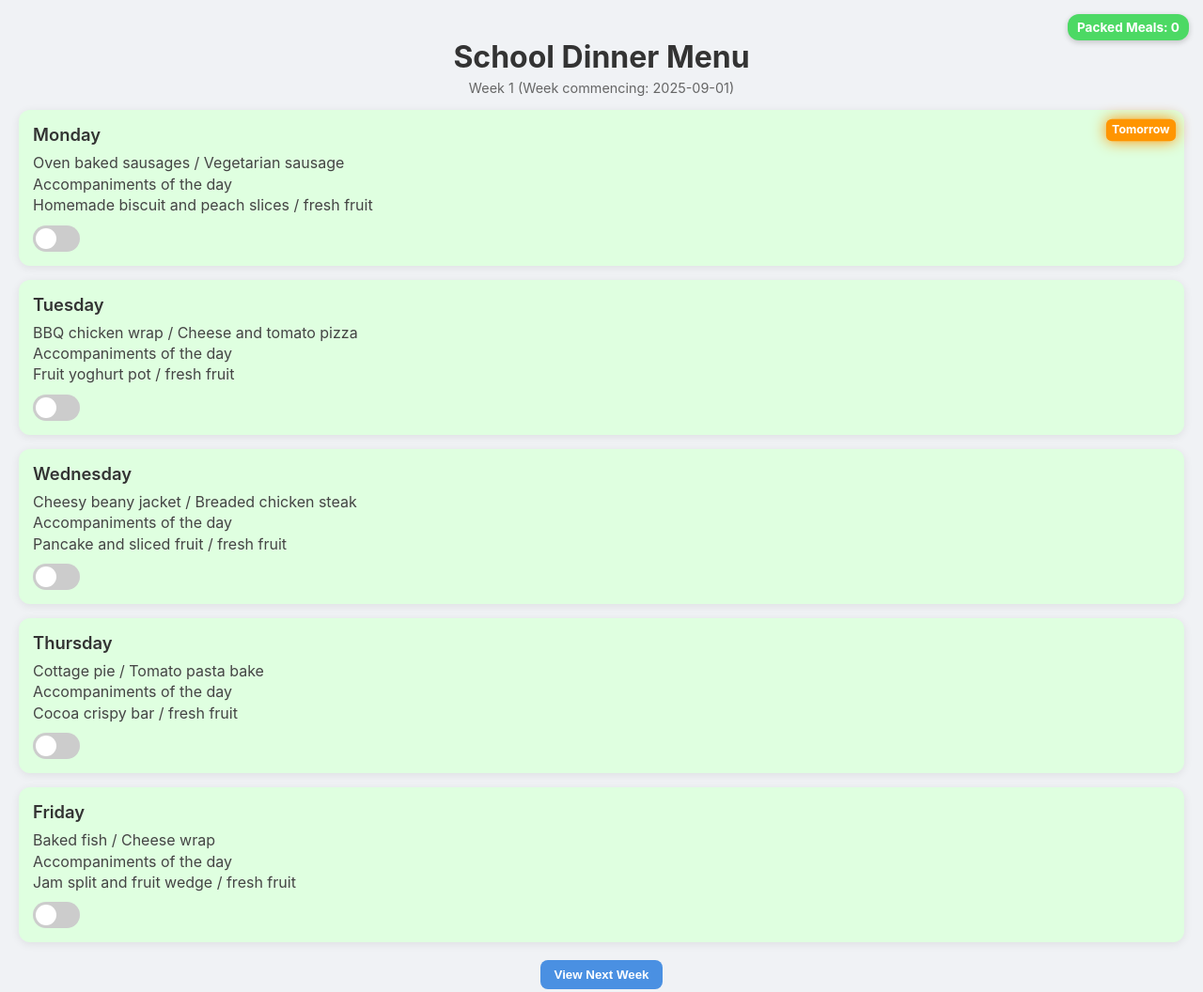
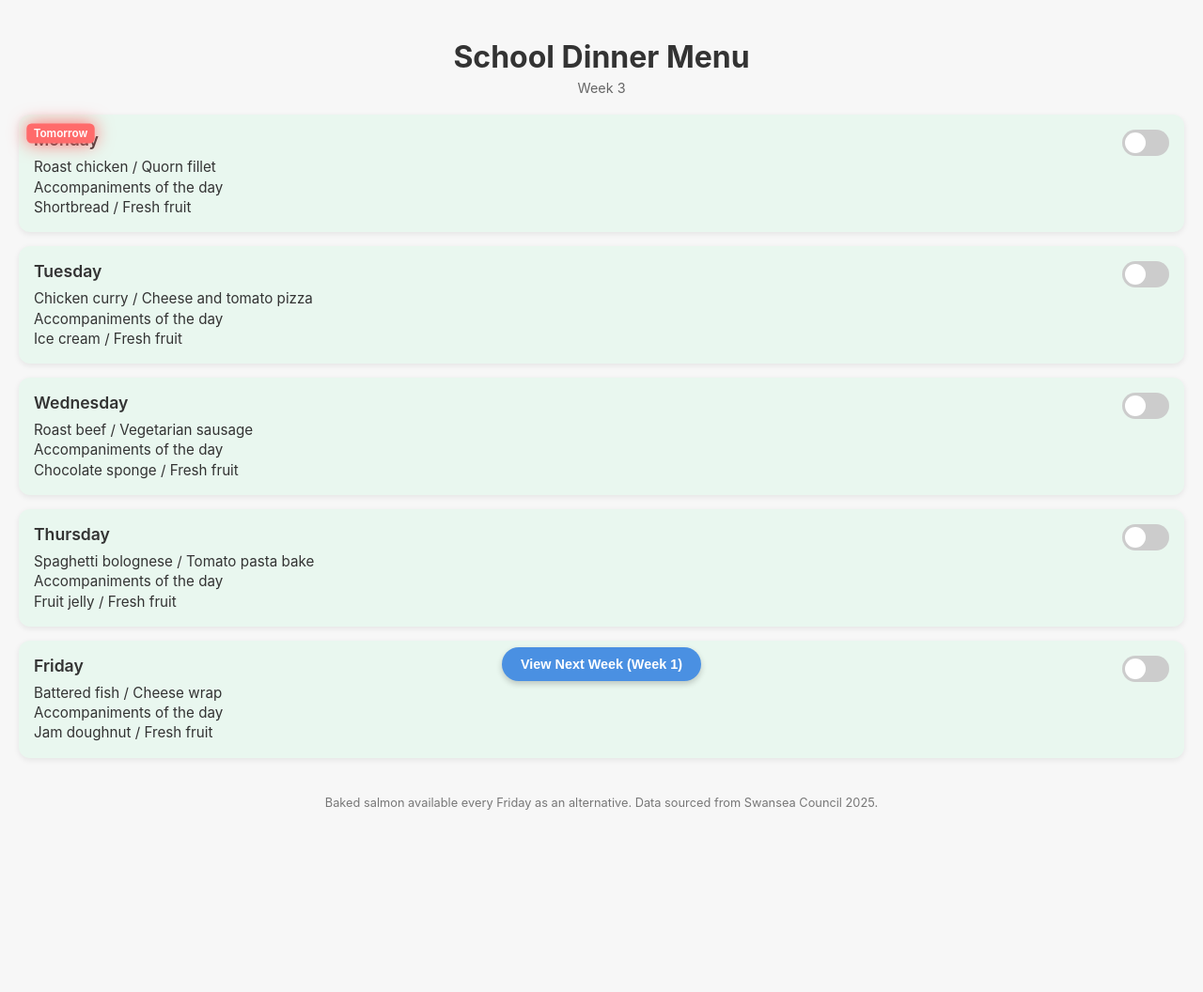
Before and after one commit to lambertlambert2004/Dinner, a plain HTML site: page index.html in a window 1280 px wide. Shown: the whole page at 94% size. After the commit the page ends 882 px from the top, so only its background shows below. Drawn offline with Linux system fonts and the light colour scheme.

Commit message:
Update index.html

```diff
--- a/index.html
+++ b/index.html
@@ -1,229 +1,218 @@
-<!DOCTYPE html>
+<!doctype html>
 <html lang="en">
 <head>
-<meta charset="UTF-8">
-<meta name="viewport" content="width=device-width, initial-scale=1.0">
+<meta charset="utf-8">
+<meta name="viewport" content="width=device-width, initial-scale=1">
 <title>School Dinner Menu</title>
-<link rel="apple-touch-icon" sizes="180x180" href="https://raw.githubusercontent.com/lambertlambert2004/Dinner/main/icon-180.PNG">
-<meta name="apple-mobile-web-app-capable" content="yes">
-<meta name="apple-mobile-web-app-title" content="School Dinner Menu">
+<link rel="apple-touch-icon" href="icon-180.png">
 <style>
-body {
-  font-family: -apple-system, BlinkMacSystemFont, "Segoe UI", Roboto, Helvetica, Arial, sans-serif;
-  margin:0; padding:20px; background:#f0f2f5;
-}
-h1 { text-align:center; margin-bottom:5px; font-weight:700; color:#333; }
-#weekNumber { text-align:center; font-size:.9rem; color:#666; margin-bottom:15px; }
-.card {
-  background:#dfffe0;
-  border-radius:12px;
-  box-shadow:0 2px 10px rgba(0,0,0,0.08);
-  padding:15px;
-  margin-bottom:15px;
-  position:relative;
-  transition: transform 0.2s, background 0.3s;
-}
-.card.packed { background:#fff4b2; }
-.day-name { font-weight:600; font-size:1.15rem; margin-bottom:8px; color:#333; }
-.meals { white-space:pre-line; line-height:1.4; color:#444; }
-.label {
-  position:absolute;
-  top:10px;
-  right:10px;
-  font-size:0.75rem;
-  font-weight:bold;
-  color:#fff;
-  padding:3px 6px;
-  border-radius:6px;
-  z-index:2;
-}
-.label.today {
-  background:#4a90e2;
-  animation: glowPulseBlue 2s infinite alternate;
-}
-.label.tomorrow {
-  background:#ff9500;
-  animation: glowPulseOrange 2s infinite alternate;
-}
+  body {
+    font-family: -apple-system, BlinkMacSystemFont, "SF Pro Display", "Segoe UI", Roboto, Helvetica, Arial, sans-serif;
+    margin:0; padding:20px; background:#f7f7f7; color:#333;
+  }
+  h1 { text-align:center; margin-bottom:5px; font-weight:700; }
+  #weekDisplay { text-align:center; font-size:.9rem; color:#666; margin-bottom:20px; }
+  .card {
+    background:#fff; border-radius:12px; padding:16px; margin-bottom:15px;
+    box-shadow:0 2px 6px rgba(0,0,0,0.08); position:relative;
+  }
+  .day { font-weight:600; font-size:1.1rem; margin-bottom:8px; }
+  .menu { white-space:pre-line; font-size:.95rem; line-height:1.4; }
+  .toggle { position:absolute; top:16px; right:16px; }
+  .toggle input { display:none; }
+  .slider {
+    position:relative; display:inline-block; width:50px; height:28px;
+    background:#ccc; border-radius:28px; cursor:pointer; transition:.4s;
+  }
+  .slider:before {
+    content:""; position:absolute; width:22px; height:22px; left:3px; bottom:3px;
+    background:#fff; border-radius:50%; transition:.4s;
+  }
+  input:checked + .slider { background:#4cd964; }
+  input:checked + .slider:before { transform:translateX(22px); }
+  .card.other-day { background:#e9f7ef; }
+  .card.packed { background:#fff4b2; }
+  .label {
+    position:absolute; top:10px; left:10px;
+    font-size:.7rem; font-weight:600; color:#fff;
+    padding:3px 7px; border-radius:5px;
+  }
+  .label.today { background:#4a90e2; animation:glowBlue 2s infinite alternate; }
+  .label.tomorrow { background:#ff6b6b; animation:glowRed 2s infinite alternate; }
 
-@keyframes glowPulseBlue {
-  0% { box-shadow:0 0 10px #4a90e2; transform:scale(1); }
-  50% { box-shadow:0 0 30px #4a90e2; transform:scale(1.06); }
-  100% { box-shadow:0 0 15px #4a90e2; transform:scale(1); }
-}
-@keyframes glowPulseOrange {
-  0% { box-shadow:0 0 5px #ff9500; transform:scale(1); }
-  50% { box-shadow:0 0 15px #ff9500; transform:scale(1.03); }
-  100% { box-shadow:0 0 8px #ff9500; transform:scale(1); }
-}
-
-.toggle { position:relative; display:inline-block; width:50px; height:28px; margin-top:10px; }
-.toggle input { opacity:0; width:0; height:0; }
-.slider { position:absolute; cursor:pointer; top:0; left:0; right:0; bottom:0; background-color:#ccc; transition:.4s; border-radius:28px; }
-.slider:before { position:absolute; content:""; height:22px; width:22px; left:3px; bottom:3px; background-color:white; transition:.4s; border-radius:50%; }
-input:checked + .slider { background-color:#4cd964; }
-input:checked + .slider:before { transform:translateX(22px); }
-
-#controls { text-align:center; margin-top:10px; }
-#toggleWeekBtn, #returnWeekBtn {
-  background:#4a90e2;
-  color:#fff;
-  border:none;
-  padding:8px 14px;
-  border-radius:8px;
-  margin:4px;
-  cursor:pointer;
-  font-weight:bold;
-}
-#returnWeekBtn { display:none; background:#ff6b6b; }
-
-#viewingWeekIndicator {
-  position:fixed; bottom:100px; left:50%; transform:translateX(-50%);
-  background:#ff6b6b; color:#fff; padding:8px 14px; border-radius:12px;
-  font-weight:bold; box-shadow:0 2px 6px rgba(0,0,0,0.2); display:none; z-index:1000;
-  animation: pulse 2s infinite;
-}
-@keyframes pulse {
-  0% { transform:translateX(-50%) scale(1); opacity:0.9; }
-  50% { transform:translateX(-50%) scale(1.05); opacity:1; }
-  100% { transform:translateX(-50%) scale(1); opacity:0.9; }
-}
-
-#packedBadge {
-  position:fixed; top:15px; right:15px; background:#4cd964; color:#fff;
-  font-weight:bold; padding:6px 10px; border-radius:12px; box-shadow:0 2px 6px rgba(0,0,0,0.2);
-  z-index:1000; font-size:0.85rem;
-}
+  @keyframes glowBlue {
+    0% { box-shadow:0 0 6px #4a90e2; transform:scale(1);}
+    50%{ box-shadow:0 0 18px #4a90e2; transform:scale(1.05);}
+    100%{ box-shadow:0 0 6px #4a90e2; transform:scale(1);}
+  }
+  @keyframes glowRed {
+    0% { box-shadow:0 0 6px #ff6b6b; transform:scale(1);}
+    50%{ box-shadow:0 0 18px #ff6b6b; transform:scale(1.05);}
+    100%{ box-shadow:0 0 6px #ff6b6b; transform:scale(1);}
+  }
+  #weekNav { position:fixed; bottom:70px; left:0; width:100%; text-align:center; }
+  #weekNav button {
+    background:#4a90e2; color:#fff; border:none; border-radius:20px;
+    padding:10px 20px; font-size:.9rem; font-weight:600; cursor:pointer;
+    box-shadow:0 3px 6px rgba(0,0,0,0.2); margin:5px auto; display:inline-block;
+  }
+  footer { margin-top:40px; text-align:center; font-size:.8rem; color:#777; }
 </style>
 </head>
 <body>
 <h1>School Dinner Menu</h1>
-<div id="weekNumber"></div>
-<div id="menuContainer"></div>
-<div id="controls">
-  <button id="toggleWeekBtn">View Next Week</button>
-  <button id="returnWeekBtn">Return to Current Week</button>
-</div>
-<div id="viewingWeekIndicator"></div>
-<div id="packedBadge"></div>
+<div id="weekDisplay"></div>
+<div id="menu"></div>
+<div id="weekNav"></div>
+<footer>Baked salmon available every Friday as an alternative. Data sourced from Swansea Council 2025.</footer>
 
 <script>
+// WEEK MAP
+const weekMap = [
+  { week:1, start:"2025-09-01", end:"2025-09-07" },
+  { week:2, start:"2025-09-08", end:"2025-09-14" },
+  { week:3, start:"2025-09-15", end:"2025-09-21" },
+  { week:1, start:"2025-09-22", end:"2025-09-28" },
+  { week:2, start:"2025-09-29", end:"2025-10-05" },
+  { week:3, start:"2025-10-06", end:"2025-10-12" },
+  { week:1, start:"2025-10-13", end:"2025-10-19" },
+  { week:2, start:"2025-10-20", end:"2025-10-26" },
+  { week:3, start:"2025-11-03", end:"2025-11-09" },
+  { week:1, start:"2025-11-10", end:"2025-11-16" },
+  { week:2, start:"2025-11-17", end:"2025-11-23" },
+  { week:3, start:"2025-11-24", end:"2025-11-30" },
+  { week:1, start:"2025-12-01", end:"2025-12-07" },
+  { week:2, start:"2025-12-08", end:"2025-12-14" },
+  { week:3, start:"2025-12-15", end:"2025-12-21" }
+];
+
+// MENUS (official Swansea data)
 const MENUS = {
-  1: { Monday:"Oven baked sausages / Vegetarian sausage\nAccompaniments of the day\nHomemade biscuit and peach slices / fresh fruit",
-       Tuesday:"BBQ chicken wrap / Cheese and tomato pizza\nAccompaniments of the day\nFruit yoghurt pot / fresh fruit",
-       Wednesday:"Cheesy beany jacket / Breaded chicken steak\nAccompaniments of the day\nPancake and sliced fruit / fresh fruit",
-       Thursday:"Cottage pie / Tomato pasta bake\nAccompaniments of the day\nCocoa crispy bar / fresh fruit",
-       Friday:"Baked fish / Cheese wrap\nAccompaniments of the day\nJam split and fruit wedge / fresh fruit" },
-  2: { Monday:"Breaded chicken steak / Vegetable cheese bake\nAccompaniments of the day\nFruit yoghurt pot / fresh fruit",
-       Tuesday:"Pasta bolognese / Omelette\nAccompaniments of the day\nJelly and mandarins / fresh fruit",
-       Wednesday:"Chicken curry / Cheese and tomato pizza\nAccompaniments of the day\nFruit muffin / fresh fruit",
-       Thursday:"Roast chicken / Pasta Napolitana\nAccompaniments of the day\nCookie / fresh fruit",
-       Friday:"Fish fingers / Cheese wrap\nAccompaniments of the day\nWelsh cake and fruit wedge / fresh fruit" },
-  3: { Monday:"Meatballs / Tomato pasta bake\nAccompaniments of the day\nJam split and fruit wedge / fresh fruit",
-       Tuesday:"Chicken curry / Margherita pizza\nAccompaniments of the day\nFruit yoghurt pot / fresh fruit",
-       Wednesday:"Cheese and tomato calzone / Breaded chicken steak\nAccompaniments of the day\nJelly and mandarins / fresh fruit",
-       Thursday:"Roast turkey / Macaroni cheese\nAccompaniments of the day\nChocolate cookie / fresh fruit",
-       Friday:"Baked fish / Cheese wrap\nAccompaniments of the day\nFruit muffin / fresh fruit" }
+  1: {
+    Monday: "Oven baked sausages / Vegetarian sausage\nAccompaniments of the day\nFruit / Biscuit",
+    Tuesday: "BBQ chicken wrap / Cheese and tomato pizza\nAccompaniments of the day\nFruit yoghurt / Fresh fruit",
+    Wednesday: "Cheesy beany jacket / Breaded chicken steak\nAccompaniments of the day\nPancake and fruit",
+    Thursday: "Cottage pie / Tomato pasta bake\nAccompaniments of the day\nCookie / Fresh fruit",
+    Friday: "Baked fish / Cheese wrap\nAccompaniments of the day\nJam split and fruit wedge"
+  },
+  2: {
+    Monday: "Breaded chicken steak / Vegetable cheese bake\nAccompaniments of the day\nFruit yoghurt pot / Fresh fruit",
+    Tuesday: "Pasta bolognese / Vegetarian hotdog\nAccompaniments of the day\nFruit sponge / Fresh fruit",
+    Wednesday: "Roast pork / Quorn fillet\nAccompaniments of the day\nRice pudding / Fresh fruit",
+    Thursday: "Chicken curry / Cheese and tomato pizza\nAccompaniments of the day\nIce cream / Fresh fruit",
+    Friday: "Fish fingers / Omelette\nAccompaniments of the day\nFruit muffin / Fresh fruit"
+  },
+  3: {
+    Monday: "Roast chicken / Quorn fillet\nAccompaniments of the day\nShortbread / Fresh fruit",
+    Tuesday: "Chicken curry / Cheese and tomato pizza\nAccompaniments of the day\nIce cream / Fresh fruit",
+    Wednesday: "Roast beef / Vegetarian sausage\nAccompaniments of the day\nChocolate sponge / Fresh fruit",
+    Thursday: "Spaghetti bolognese / Tomato pasta bake\nAccompaniments of the day\nFruit jelly / Fresh fruit",
+    Friday: "Battered fish / Cheese wrap\nAccompaniments of the day\nJam doughnut / Fresh fruit"
+  }
 };
-
-const weekMap = [
-  {week:1,start:"2025-09-01",end:"2025-09-05"},
-  {week:2,start:"2025-09-08",end:"2025-09-12"},
-  {week:3,start:"2025-09-15",end:"2025-09-19"}
-];
 
 const weekdays=["Sunday","Monday","Tuesday","Wednesday","Thursday","Friday","Saturday"];
 
-function getWeekNum(date){
+// LOCAL STORAGE
+let packed=JSON.parse(localStorage.getItem('packedLunch')||'{}');
+
+// DETERMINE CURRENT WEEK
+function getCurrentWeek(date=new Date()){
   let d=new Date(date);
-  for(let i=weekMap.length-1;i>=0;i--){
-    if(d >= new Date(weekMap[i].start) && d <= new Date(weekMap[i].end)) return weekMap[i].week;
+  if(d.getDay()===0) d.setDate(d.getDate()+1); // show next week on Sunday
+  for(const w of weekMap){
+    if(new Date(d)>=new Date(w.start) && new Date(d)<=new Date(w.end)) return w.week;
   }
   return 1;
 }
 
-function getCurrentAndTomorrow(){
-  let t=new Date();
-  let todayName=weekdays[t.getDay()];
-  let tm=new Date(t);
-  tm.setDate(tm.getDate()+1);
-  if(tm.getDay()===6) tm.setDate(tm.getDate()+2);
-  if(tm.getDay()===0) tm.setDate(tm.getDate()+1);
-  return {today:todayName,tomorrow:weekdays[tm.getDay()]};
-}
+let viewingWeek=getCurrentWeek();
 
-let currentWeek=getWeekNum(new Date());
-let viewedWeek=currentWeek;
-const menuContainer=document.getElementById("menuContainer");
-const viewingWeekIndicator=document.getElementById("viewingWeekIndicator");
-const packedBadge=document.getElementById("packedBadge");
+// RENDER MENU
+function renderMenu(){
+  const menuDiv=document.getElementById('menu');
+  menuDiv.innerHTML='';
+  const weekNum=viewingWeek;
+  document.getElementById('weekDisplay').textContent=`Week ${weekNum}`;
 
-function renderWeek(w){
-  menuContainer.innerHTML="";
-  const {today:todayName,tomorrow:tomName}=getCurrentAndTomorrow();
-  const packed=JSON.parse(localStorage.getItem("packedLunch")||"{}");
+  const todayName=weekdays[new Date().getDay()];
+  let tomorrow=new Date(); tomorrow.setDate(tomorrow.getDate()+1);
+  if(tomorrow.getDay()===6){tomorrow.setDate(tomorrow.getDate()+2);}
+  if(tomorrow.getDay()===0){tomorrow.setDate(tomorrow.getDate()+1);}
+  const tomorrowName=weekdays[tomorrow.getDay()];
 
   ["Monday","Tuesday","Wednesday","Thursday","Friday"].forEach(day=>{
-    let card=document.createElement("div");
-    card.classList.add("card");
-    if(packed[w]&&packed[w][day]) card.classList.add("packed");
+    const card=document.createElement('div');
+    card.className='card';
+    if(packed[`${weekNum}-${day}`]) card.classList.add('packed');
+    else card.classList.add('other-day');
 
-    let dn=document.createElement("div"); dn.className="day-name"; dn.textContent=day;
+    const dEl=document.createElement('div'); dEl.className='day'; dEl.textContent=day;
+    const mEl=document.createElement('div'); mEl.className='menu'; mEl.textContent=MENUS[weekNum][day]||"No menu";
 
-    let meals=document.createElement("div"); meals.className="meals"; meals.textContent=MENUS[w][day]||"No data";
-
-    if(w===currentWeek){
-      if(day===todayName){ let tLabel=document.createElement("span"); tLabel.className="label today"; tLabel.textContent="Today"; meals.appendChild(tLabel); }
-      if(day===tomName){ let tLabel=document.createElement("span"); tLabel.className="label tomorrow"; tLabel.textContent="Tomorrow"; meals.appendChild(tLabel); }
+    if(viewingWeek===getCurrentWeek()){
+      if(day===todayName){
+        const tag=document.createElement('span');
+        tag.className='label today'; tag.textContent='Today';
+        card.appendChild(tag);
+      }
+      if(day===tomorrowName){
+        const tag=document.createElement('span');
+        tag.className='label tomorrow'; tag.textContent='Tomorrow';
+        card.appendChild(tag);
+      }
     }
 
-    let tdToggle=document.createElement("label"); tdToggle.className="toggle";
-    let input=document.createElement("input"); input.type="checkbox"; input.checked=!!(packed[w]&&packed[w][day]);
-    let slider=document.createElement("span"); slider.className="slider"; tdToggle.appendChild(input); tdToggle.appendChild(slider);
+    const toggle=document.createElement('label'); toggle.className='toggle';
+    const input=document.createElement('input'); input.type='checkbox';
+    input.checked=!!packed[`${weekNum}-${day}`];
+    const slider=document.createElement('span'); slider.className='slider';
+    toggle.appendChild(input); toggle.appendChild(slider);
 
-    input.addEventListener("change",()=>{
-      const action=input.checked?"add":"remove";
-      if(!confirm(`Are you sure you want to ${action} packed lunch for ${day}?`)){ input.checked=!input.checked; return; }
-      if(!packed[w]) packed[w]={};
-      if(input.checked){ packed[w][day]=true; card.classList.add("packed"); }
-      else { delete packed[w][day]; card.classList.remove("packed"); }
-      localStorage.setItem("packedLunch",JSON.stringify(packed));
+    input.addEventListener('change',()=>{
+      const isChecked=input.checked;
+      const action=isChecked?"add packed lunch for":"remove packed lunch for";
+      if(!confirm(`Are you sure you want to ${action} ${day}?`)){
+        input.checked=!isChecked; return;
+      }
+      if(isChecked){ card.classList.remove('other-day'); card.classList.add('packed'); packed[`${weekNum}-${day}`]=true;}
+      else{ card.classList.remove('packed'); card.classList.add('other-day'); delete packed[`${weekNum}-${day}`];}
+      localStorage.setItem('packedLunch',JSON.stringify(packed));
       updateBadge();
     });
 
-    card.appendChild(dn); card.appendChild(meals); card.appendChild(tdToggle);
-    menuContainer.appendChild(card);
+    card.appendChild(dEl); card.appendChild(mEl); card.appendChild(toggle);
+    menuDiv.appendChild(card);
   });
-
-  document.getElementById("weekNumber").textContent=`Week ${w} (Week commencing: ${weekMap[w-1].start})`;
-  updateBadge();
-  document.getElementById("returnWeekBtn").style.display=(viewedWeek===currentWeek)?"none":"inline-block";
-
-  if(viewedWeek!==currentWeek){
-    viewingWeekIndicator.style.display="block";
-    viewingWeekIndicator.textContent=`Viewing Week ${viewedWeek} — Not Current`;
-  } else { viewingWeekIndicator.style.display="none"; }
+  renderWeekNav();
 }
 
-function updateBadge(){
-  const packed=JSON.parse(localStorage.getItem("packedLunch")||"{}");
-  let count=0; if(packed[viewedWeek]) count=Object.keys(packed[viewedWeek]).length;
-  packedBadge.textContent=`Packed Meals: ${count}`;
-  if('setAppBadge' in navigator) navigator.setAppBadge(count).catch(()=>{});
+// WEEK NAVIGATION
+function renderWeekNav(){
+  const nav=document.getElementById('weekNav');
+  nav.innerHTML='';
+  const currentWeek=getCurrentWeek();
+  if(viewingWeek===currentWeek){
+    const btn=document.createElement('button'); btn.textContent=`View Next Week (Week ${currentWeek%3+1})`;
+    btn.onclick=()=>{ viewingWeek=currentWeek%3+1; renderMenu(); };
+    nav.appendChild(btn);
+  } else {
+    const btn=document.createElement('button'); btn.textContent='Return to Current Week';
+    btn.onclick=()=>{ viewingWeek=currentWeek; renderMenu(); };
+    nav.appendChild(btn);
+  }
 }
 
-setInterval(()=>{
-  const newWeek=getWeekNum(new Date());
-  if(newWeek!==currentWeek){
-    currentWeek=newWeek;
-    if(viewedWeek===currentWeek) renderWeek(currentWeek);
-  }
-},60000);
-
-document.getElementById("toggleWeekBtn").addEventListener("click",()=>{ viewedWeek=(viewedWeek%3)+1; renderWeek(viewedWeek); });
-document.getElementById("returnWeekBtn").addEventListener("click",()=>{ viewedWeek=currentWeek; renderWeek(currentWeek); });
-
-renderWeek(currentWeek);
+// BADGE UPDATE
+function updateBadge(){
+  const currentWeek=getCurrentWeek();
+  let count=0; ["Monday","Tuesday","Wednesday","Thursday","Friday"].forEach(day=>{
+    if(packed[`${currentWeek}-${day}`]) count++;
+  });
+  if('setAppBadge' in navigator){ navigator.setAppBadge(count).catch(()=>{}); }
+  else if('webkitSetAppBadge' in navigator){ navigator.webkitSetAppBadge(count).catch(()=>{}); }
+}
+renderMenu(); updateBadge();
 </script>
 </body>
 </html>
```
